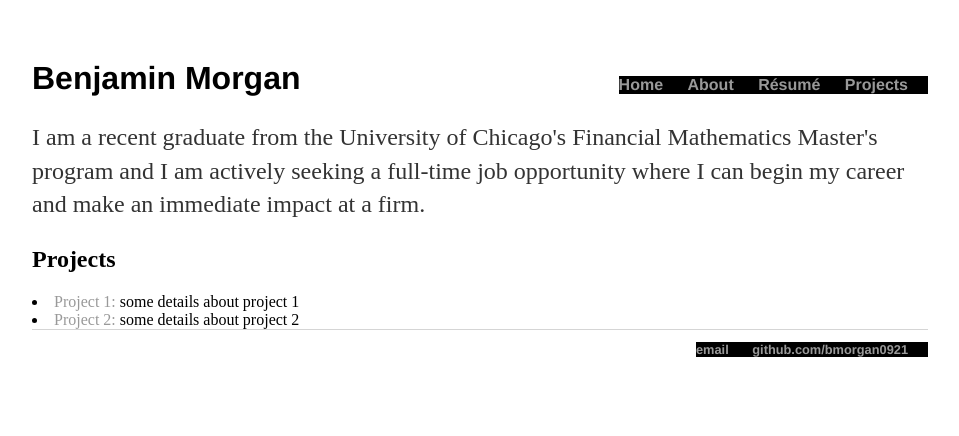
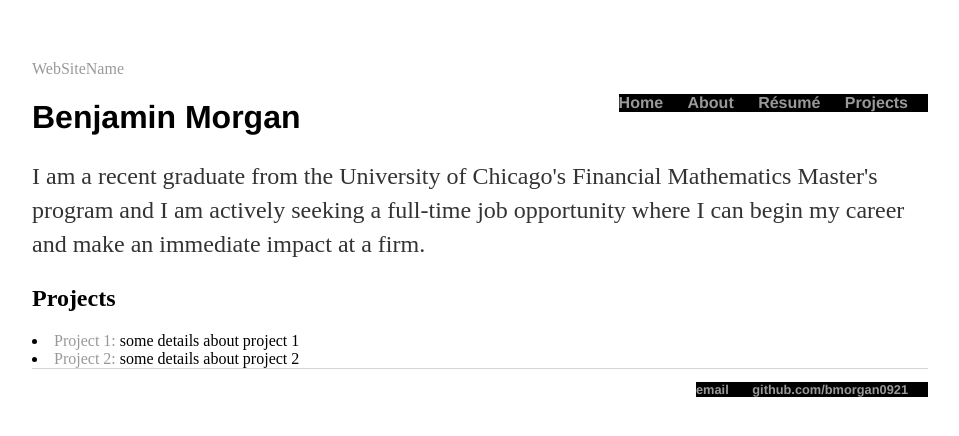
Before and after one commit to bmorgan0921/bmorgan0921.github.io, a Jekyll site: the page built from index.html, in a window 1280 px wide. Shown: the top 436 px of the page, without its empty margins (160-1119 px from the left). Built offline with Jekyll 4.4.1, drawn with Linux system fonts in a browser that asks for light colours.

Commit message:
adding some navbar classes

```diff
--- a/_layouts/default.html
+++ b/_layouts/default.html
@@ -6,8 +6,11 @@
 		<link rel="stylesheet" type="text/css" href="/css/main.css">
 	</head>
 	<body>
-		<nav>
-    		<ul>
+		<nav class = "navbar navbar-inverse">
+			<div>
+				<a class="navbar-brand" href="/">WebSiteName</a>
+			</div>
+    		<ul class = "nav navbar-nav">
 				<li><a href="/">Home</a></li>
 	        	<li><a href="/about">About</a></li>
         		<li><a href="/pdfs/Benjamin Morgan -- Resume.pdf">Résumé</a></li>
```
